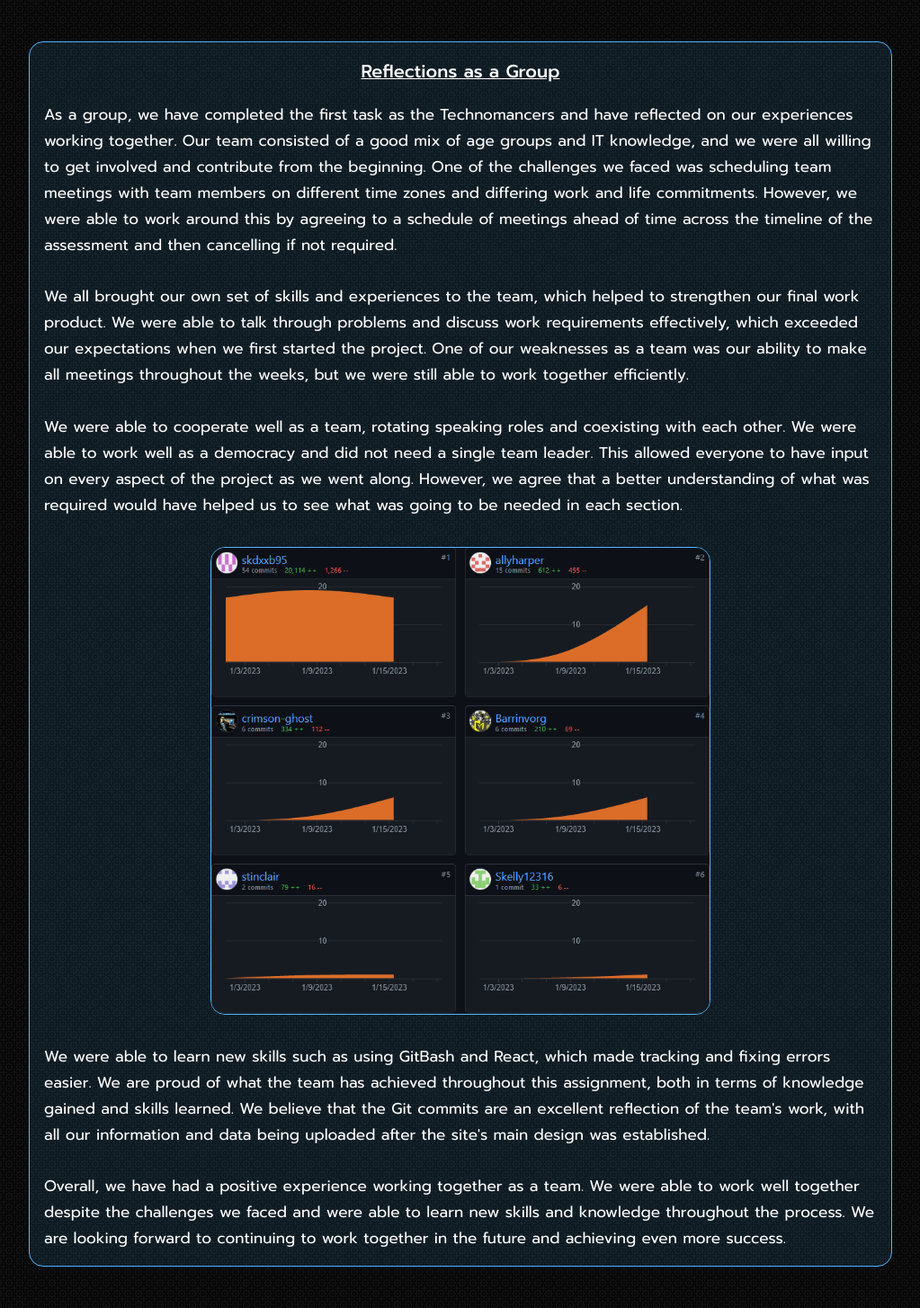
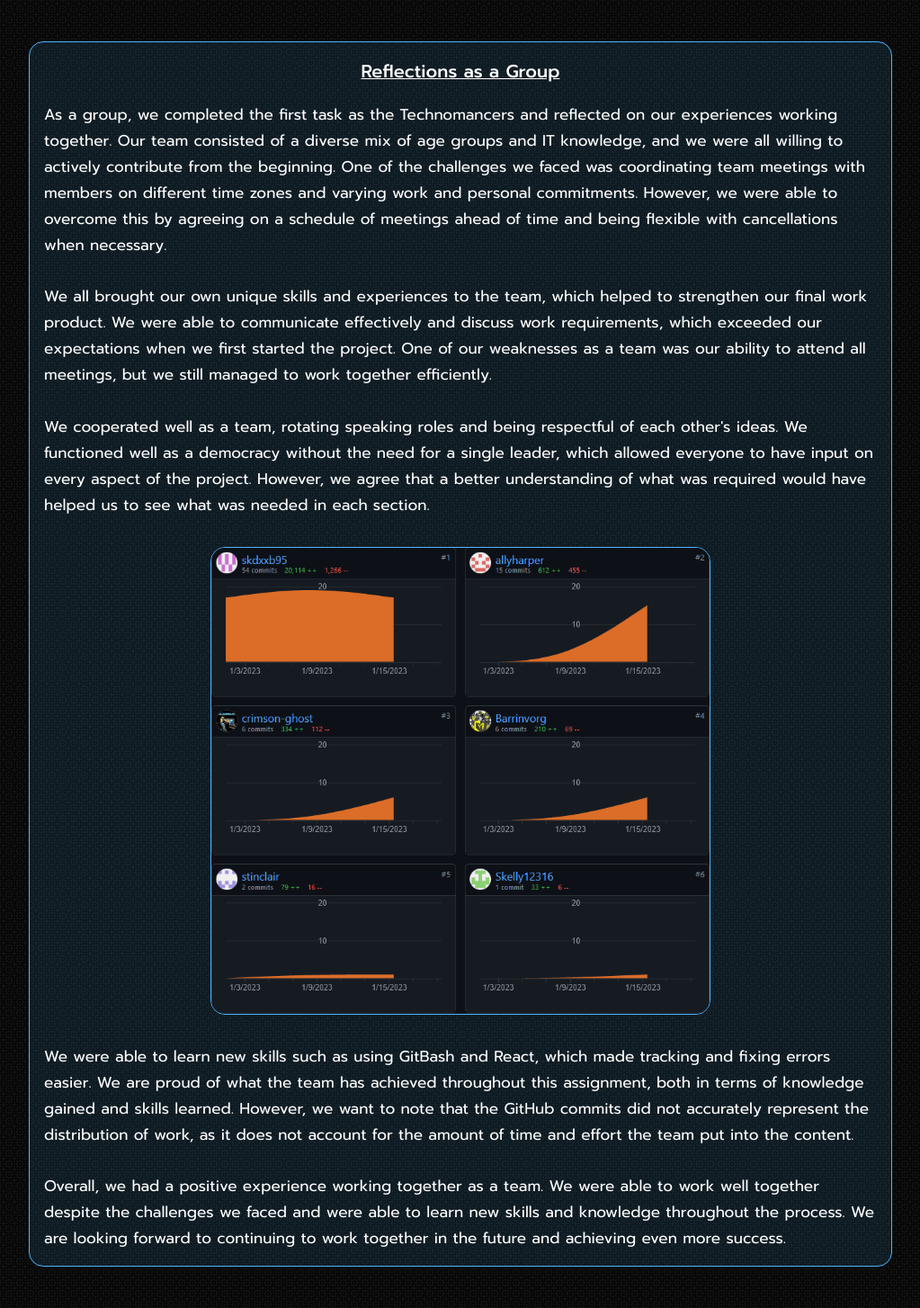
Before and after one commit to skdxxb95/technomancers, a React (Create React App) app: page /#/groupreflection in a window 1280 px wide. Shown: the part 3296-4750 px from the top of the page at 90% size, without its empty margins (128-1151 px from the left). Built offline with nearby package versions, Linux system fonts and the light colour scheme.

Commit message:
Changed Group Reflection

```diff
--- a/src/components/GroupReflection/GroupReflection.jsx
+++ b/src/components/GroupReflection/GroupReflection.jsx
@@ -68,20 +68,20 @@ const GroupReflection = () => {
             <div>
               <h3>Reflections as a Group</h3>
               <p>
-              As a group, we have completed the first task as the Technomancers and have reflected on our experiences working together. Our team consisted of a good mix of age groups and IT knowledge, and we were all willing to get involved and contribute from the beginning. One of the challenges we faced was scheduling team meetings with team members on different time zones and differing work and life commitments. However, we were able to work around this by agreeing to a schedule of meetings ahead of time across the timeline of the assessment and then cancelling if not required.
+                As a group, we completed the first task as the Technomancers and reflected on our experiences working together. Our team consisted of a diverse mix of age groups and IT knowledge, and we were all willing to actively contribute from the beginning. One of the challenges we faced was coordinating team meetings with members on different time zones and varying work and personal commitments. However, we were able to overcome this by agreeing on a schedule of meetings ahead of time and being flexible with cancellations when necessary.
               </p><br></br>
               <p>
-              We all brought our own set of skills and experiences to the team, which helped to strengthen our final work product. We were able to talk through problems and discuss work requirements effectively, which exceeded our expectations when we first started the project. One of our weaknesses as a team was our ability to make all meetings throughout the weeks, but we were still able to work together efficiently.
+                We all brought our own unique skills and experiences to the team, which helped to strengthen our final work product. We were able to communicate effectively and discuss work requirements, which exceeded our expectations when we first started the project. One of our weaknesses as a team was our ability to attend all meetings, but we still managed to work together efficiently.
               </p><br></br>
               <p>
-              We were able to cooperate well as a team, rotating speaking roles and coexisting with each other. We were able to work well as a democracy and did not need a single team leader. This allowed everyone to have input on every aspect of the project as we went along. However, we agree that a better understanding of what was required would have helped us to see what was going to be needed in each section.
+                We cooperated well as a team, rotating speaking roles and being respectful of each other's ideas. We functioned well as a democracy without the need for a single leader, which allowed everyone to have input on every aspect of the project. However, we agree that a better understanding of what was required would have helped us to see what was needed in each section.
               </p>
               <img src={GITHUB}></img>
               <p>
-                We were able to learn new skills such as using GitBash and React, which made tracking and fixing errors easier. We are proud of what the team has achieved throughout this assignment, both in terms of knowledge gained and skills learned. We believe that the Git commits are an excellent reflection of the team's work, with all our information and data being uploaded after the site's main design was established.
+                We were able to learn new skills such as using GitBash and React, which made tracking and fixing errors easier. We are proud of what the team has achieved throughout this assignment, both in terms of knowledge gained and skills learned. However, we want to note that the GitHub commits did not accurately represent the distribution of work, as it does not account for the amount of time and effort the team put into the content.
               </p><br></br>
               <p>
-                Overall, we have had a positive experience working together as a team. We were able to work well together despite the challenges we faced and were able to learn new skills and knowledge throughout the process. We are looking forward to continuing to work together in the future and achieving even more success.
+                Overall, we had a positive experience working together as a team. We were able to work well together despite the challenges we faced and were able to learn new skills and knowledge throughout the process. We are looking forward to continuing to work together in the future and achieving even more success.
               </p>
             </div>
         </div>
```
